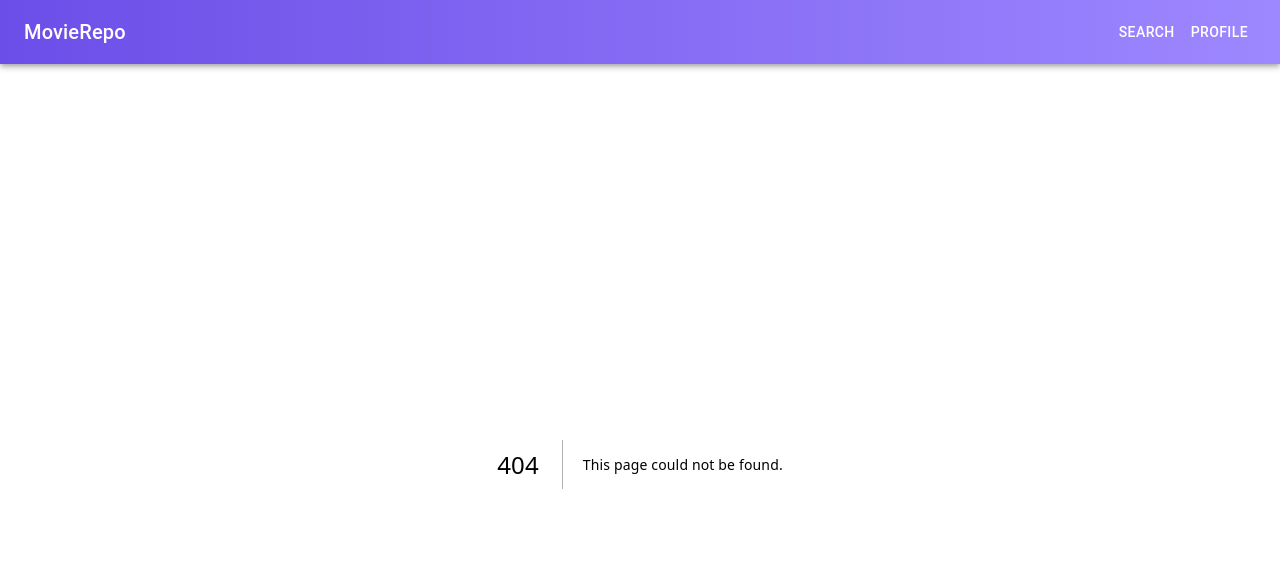
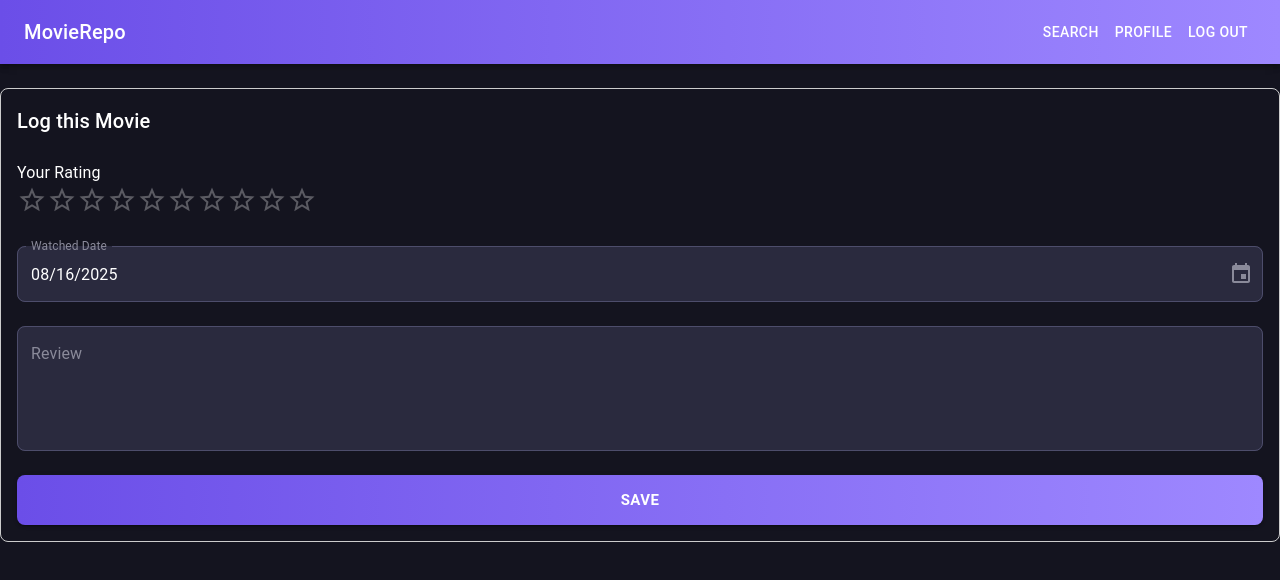
Before and after one commit to yigitplt/MovieRepo, a Next.js app in the folder front/my-app/: page /movie/1/log in a window 1280 px wide. Before the commit this address had no page. Shown: the top 580 px of the page. Built offline with nearby package versions, Linux system fonts and the light colour scheme.

Commit message:
Add movie logging feature with rating, review, and watch date

```diff
--- a/front/my-app/package.json
+++ b/front/my-app/package.json
@@ -13,7 +13,9 @@
     "@emotion/styled": "^11.14.1",
     "@mui/icons-material": "^7.3.1",
     "@mui/material": "^7.3.1",
+    "@mui/x-date-pickers": "^8.10.2",
     "axios": "^1.11.0",
+    "date-fns": "^4.1.0",
     "lodash.debounce": "^4.0.8",
     "next": "15.4.6",
     "react": "19.1.0",
--- /dev/null
+++ b/front/my-app/src/app/movie/[id]/log/page.tsx
@@ -0,0 +1,10 @@
+import MovieLog from "@/src/components/MovieLog";
+import { Movie } from "@mui/icons-material";
+
+export default function MovieLogPage({params}: {params: {id: number}}) {
+    const movieId = Number(params.id);
+  return (
+    <MovieLog movieId={movieId} />
+  )
+
+}
--- a/front/my-app/src/app/movie/[id]/page.tsx
+++ b/front/my-app/src/app/movie/[id]/page.tsx
@@ -1,6 +1,7 @@
-// app/movie/[id]/page.tsx
-import { Box, Typography, Button, Grid, Avatar, Card, CardContent } from "@mui/material";
-import { getMovieCredits, getMovieDetails } from "../../../lib/movies"; // create this function
+import { Box, Typography, Button, Grid, Avatar, Card, CardContent, Rating } from "@mui/material";
+import { getMovieCredits, getMovieDetails } from "../../../lib/movies";
+import { StyledButton } from "@/src/components/ui/StyledButton";
+import Link from "next/link";
 
 type MovieDetailsProps = {
   params: { id: number };
@@ -10,17 +11,28 @@ export default async function MovieDetails({ params }: MovieDetailsProps) {
 
   const movie = await getMovieDetails(params.id);
   const credits = await getMovieCredits(params.id);
-  console.log(credits);
+
 
   return (
     <Box sx={{ p: 4, display: "flex", gap: 4 }}>
       {/* Poster */}
+
+        <Box sx={{ display: "flex", flexDirection: "column", alignItems: "center", gap: 2 }}>
           <Box
             component="img"
             src={`https://image.tmdb.org/t/p/w500${movie.poster_path}`}
             alt={movie.title}
             sx={{ borderRadius: 2, width: 280, boxShadow: 4 }}
           />
+
+          {/* Your custom button */}
+          <Link href={`/movie/${params.id}/log`} style={{ textDecoration: "none", width: "100%" }}>
+            <StyledButton>
+              Add to your repo
+            </StyledButton>
+          </Link>
+        </Box>
+
 
       {/* Right Side Content */}
       <Box sx={{ flex: 1, color: "white" }}>
@@ -35,7 +47,7 @@ export default async function MovieDetails({ params }: MovieDetailsProps) {
 
         <Grid container spacing={2} sx={{ mb: 2 }}>
           <Grid size={{ xs: 6, sm: 4, md: 3 }}>
-            <Typography><b>Rating:</b> {movie.vote_average}</Typography>
+            <Typography><b>Rating:</b> {movie.vote_average.toFixed(1)}</Typography>
             <Typography><b>Release year:</b> {movie.release_date?.split("-")[0]}</Typography>
           </Grid>
 
@@ -68,13 +80,9 @@ export default async function MovieDetails({ params }: MovieDetailsProps) {
               ))}
             </Grid>
         )}
+        </Grid>
 
 
-
-
-        </Grid>
-
-        {/* Author / Crew (example: Director) */}
 
       </Box>
     </Box>
--- a/front/my-app/src/components/LoginForm.tsx
+++ b/front/my-app/src/components/LoginForm.tsx
@@ -31,7 +31,7 @@ export default function LoginForm() {
         try {
             const res = await axiosInstance.post('/auth/login', data);
             localStorage.setItem('token', res.data.token);
-            router.push('/dashboard');
+            router.push('/');
         } catch (error: any) {
             if(error.response) {
                 setMessage(error.response.data.message || "Wrong username or password.");
--- /dev/null
+++ b/front/my-app/src/components/MovieLog.tsx
@@ -0,0 +1,110 @@
+"use client"
+
+import { useState } from "react";
+import axiosInstance from "../lib/axiosInstance";
+
+import Box from '@mui/material/Box';
+import Stack from '@mui/material/Stack';
+import Button from '@mui/material/Button';
+import TextField from '@mui/material/TextField';
+import Rating from '@mui/material/Rating';
+import Typography from '@mui/material/Typography';
+import { AdapterDateFns } from '@mui/x-date-pickers/AdapterDateFns';
+import { LocalizationProvider } from '@mui/x-date-pickers/LocalizationProvider';
+import { DatePicker } from '@mui/x-date-pickers/DatePicker';
+import { StyledTextField } from "./ui/StyledTextField";
+import { StyledButton } from "./ui/StyledButton";
+import { styled } from "@mui/material";
+import theme from "@/theme";
+
+const StyledRating = styled(Rating)({
+  '& .MuiRating-iconFilled': {
+    color: theme.palette.primary.main,
+  },
+  '& .MuiRating-iconHover': {
+    color: theme.palette.secondary.main,
+  },
+});
+
+export default function MovieLog({movieId}: {movieId: number}) {
+    const [rating, setRating] = useState<number | null>(null);
+    const [review, setReview] = useState<string>("");
+    const [watchDate, setWatchDate] = useState(new Date());
+    const [error, setError] = useState<string | null>(null);
+
+    const handleSubmit = async (e: React.FormEvent) => {
+        e.preventDefault();
+        setError('');
+
+        const payload = {
+            movieId: movieId,
+            rating: rating,
+            watchDate: watchDate.toISOString().split('T')[0],
+            comment: review,
+        };
+
+        try {
+            const response = await axiosInstance.post('/ratings', payload);
+
+            console.log('Log submitted successfully:', response.data);
+        } catch (err) {
+            console.error('Failed to submit log:', err);
+            setError('Failed to submit your log. Please try again.');
+        }
+    };
+
+    return (
+        <LocalizationProvider dateAdapter={AdapterDateFns}>
+            <Box
+                component="form"
+                onSubmit={handleSubmit}
+                sx={{ mt: 3, p: 2, border: '1px solid #ccc', borderRadius: '8px' }}
+            >
+                <Stack spacing={3}>
+                    <Typography variant="h6">Log this Movie</Typography>
+
+                    <div>
+                        <Typography component="legend">Your Rating</Typography>
+                        <StyledRating
+                            name="movie-rating"
+                            value={rating}
+                            precision={0.5}
+                            onChange={(event, newValue) => {
+                                setRating(newValue);
+                            }}
+                            size="large"
+                            max={10}
+                        />
+
+                    </div>
+
+                    <DatePicker
+                        label="Watched Date"
+                        value={watchDate}
+                        onChange={(newValue) => {
+                            setWatchDate(newValue as Date);
+                        }}
+                        enableAccessibleFieldDOMStructure={false}
+                        slots={{ textField: StyledTextField }}
+                    />
+
+                    <StyledTextField
+                        label="Review"
+                        multiline
+                        rows={4}
+                        value={review}
+                        onChange={(e) => setReview(e.target.value)}
+                        variant="outlined"
+                        fullWidth
+                    />
+
+                    {error && <Typography color="error">{error}</Typography>}
+
+                    <StyledButton type="submit" variant="contained" size="large">
+                        Save
+                    </StyledButton>
+                </Stack>
+            </Box>
+        </LocalizationProvider>
+    );
+}
--- a/front/my-app/src/components/Navbar.tsx
+++ b/front/my-app/src/components/Navbar.tsx
@@ -2,8 +2,19 @@
 
 import { AppBar, Toolbar, Typography, Button, Box } from "@mui/material";
 import Link from "next/link";
+import { useRouter } from "next/navigation";
 
 export default function Navbar() {
+
+  const router = useRouter();
+
+  const handleLogout = () => {
+    localStorage.removeItem('token');
+
+    router.push('/login');
+  }
+
+
   return (
     <AppBar position="static" sx={{ background: 'linear-gradient(90deg, #6B4EE8 0%, #9E88FF 100%)'}}>
       <Toolbar>
@@ -19,6 +30,9 @@ export default function Navbar() {
           <Button color="inherit" component={Link} href="/profile">
             Profile
           </Button>
+          <Button color="inherit" onClick={handleLogout}>
+            Log Out
+          </Button>
         </Box>
       </Toolbar>
     </AppBar>
--- a/front/my-app/src/components/ui/StyledButton.tsx
+++ b/front/my-app/src/components/ui/StyledButton.tsx
@@ -1,3 +1,5 @@
+"use client"
+
 import { Button, styled } from "@mui/material";
 
 export const StyledButton = styled(Button)({
--- a/front/my-app/src/components/ui/StyledTextField.tsx
+++ b/front/my-app/src/components/ui/StyledTextField.tsx
@@ -1,3 +1,5 @@
+"use client"
+
 import { styled, TextField } from "@mui/material";
 
 export const StyledTextField = styled(TextField)({
--- a/front/my-app/src/lib/axiosInstance.ts
+++ b/front/my-app/src/lib/axiosInstance.ts
@@ -8,4 +8,17 @@ const axiosInstance = axios.create({
   withCredentials: true,
 });
 
+axiosInstance.interceptors.request.use(
+  (config) => {
+    const token = localStorage.getItem('token');
+    if (token) {
+      config.headers['Authorization'] = `Bearer ${token}`;
+    }
+    return config;
+  },
+  (error) => {
+    return Promise.reject(error);
+  }
+);
+
 export default axiosInstance;
```
Also changed, not shown: front/my-app/src/app/log/page.tsx (added), 2 other files (tests, documents, lock files or other folders). Lines whose indentation alone changed are shown as unchanged.
